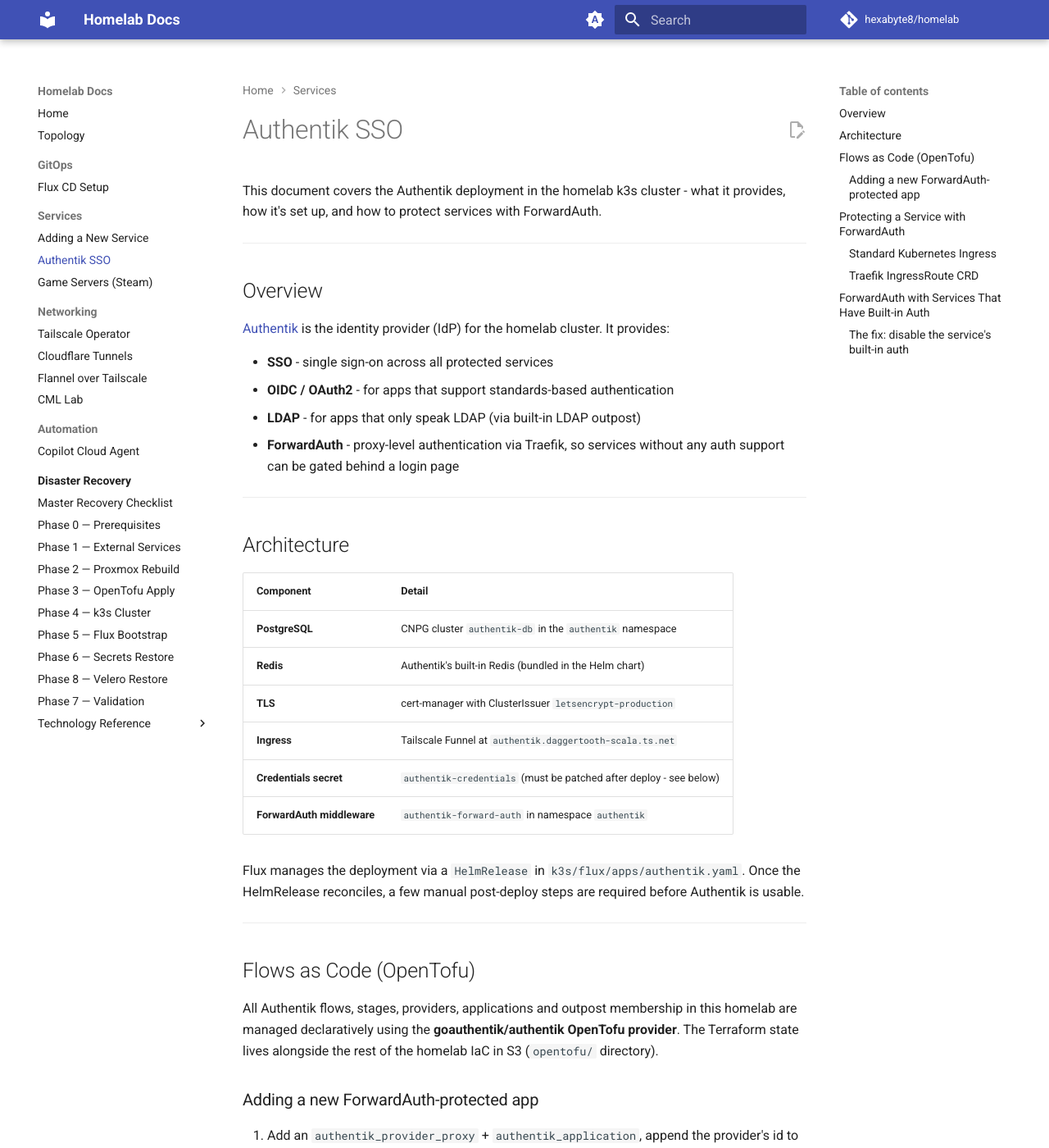
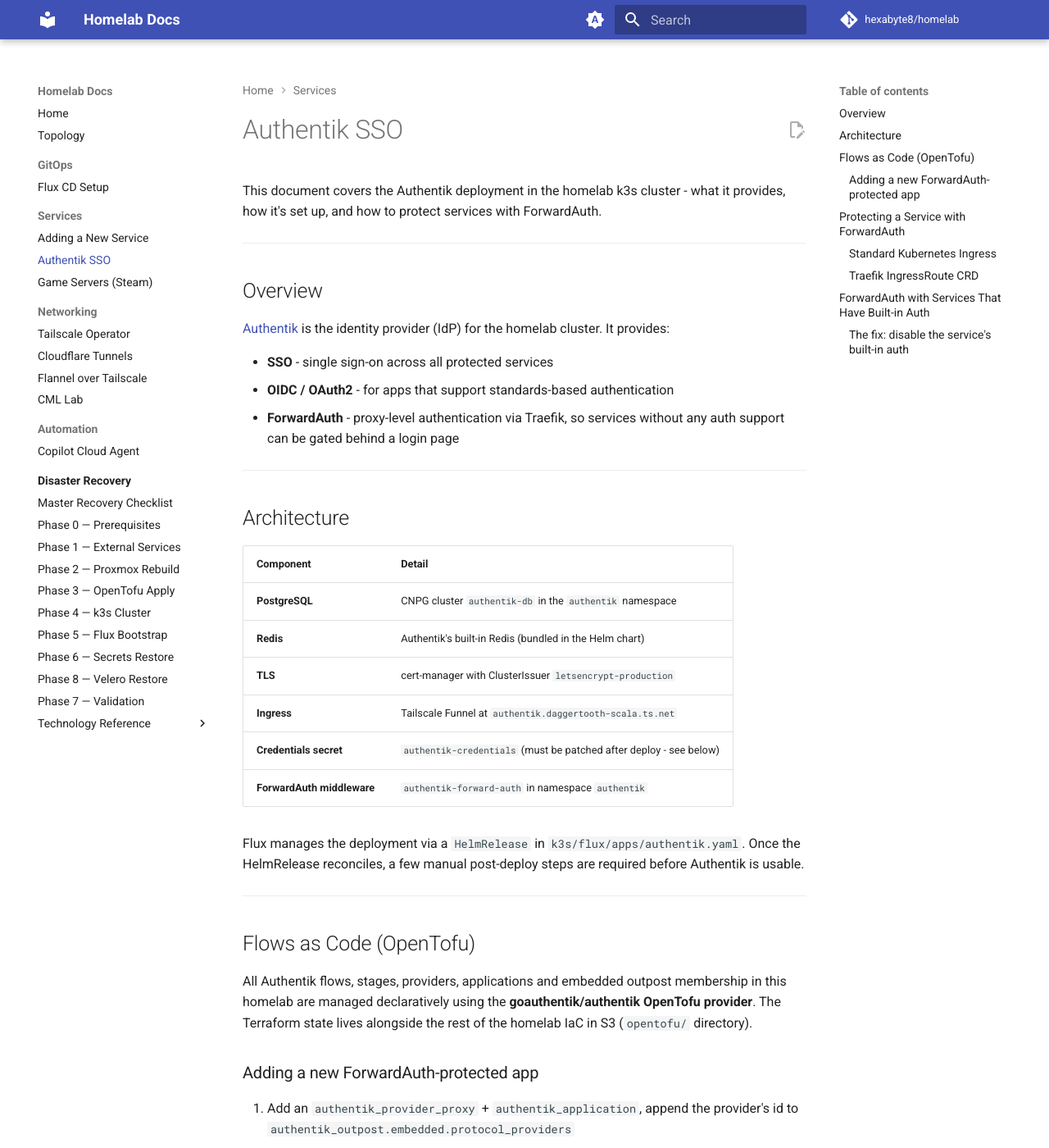
Before and after one commit to hexabyte8/homelab, an MkDocs documentation site: the page built from docs/authentik.md, in a window 1280 px wide and 1400 px high. Shown: the whole window at 82% size. Built offline with MkDocs 1.6.1 and Material for MkDocs 9.7.7, drawn with Linux system fonts in a browser that asks for light colours; comment, search, counter and statistics services are not loaded.

Commit message:
Fix Authentik theme and remove LDAP outpost (#292)
Co-authored-by: Copilot <223556219+Copilot@users.noreply.github.com>

```diff
--- a/docs/authentik.md
+++ b/docs/authentik.md
@@ -10,7 +10,6 @@ This document covers the Authentik deployment in the homelab k3s cluster - what
 
 - **SSO** - single sign-on across all protected services
 - **OIDC / OAuth2** - for apps that support standards-based authentication
-- **LDAP** - for apps that only speak LDAP (via built-in LDAP outpost)
 - **ForwardAuth** - proxy-level authentication via Traefik, so services without any auth support can be gated behind a login page
 
 ---
@@ -32,7 +31,7 @@ Flux manages the deployment via a `HelmRelease` in `k3s/flux/apps/authentik.yaml
 
 ## Flows as Code (OpenTofu)
 
-All Authentik flows, stages, providers, applications and outpost membership in this homelab
+All Authentik flows, stages, providers, applications and embedded outpost membership in this homelab
 are managed declaratively using the **goauthentik/authentik OpenTofu provider**. The Terraform
 state lives alongside the rest of the homelab IaC in S3 (`opentofu/` directory).
 
```
Also changed, not shown: README.md (+1 -1 lines), docs/disaster-recovery/06-secrets-restore.md (+1 -1 lines), docs/new-service.md (+1 -1 lines), 3 other files.
